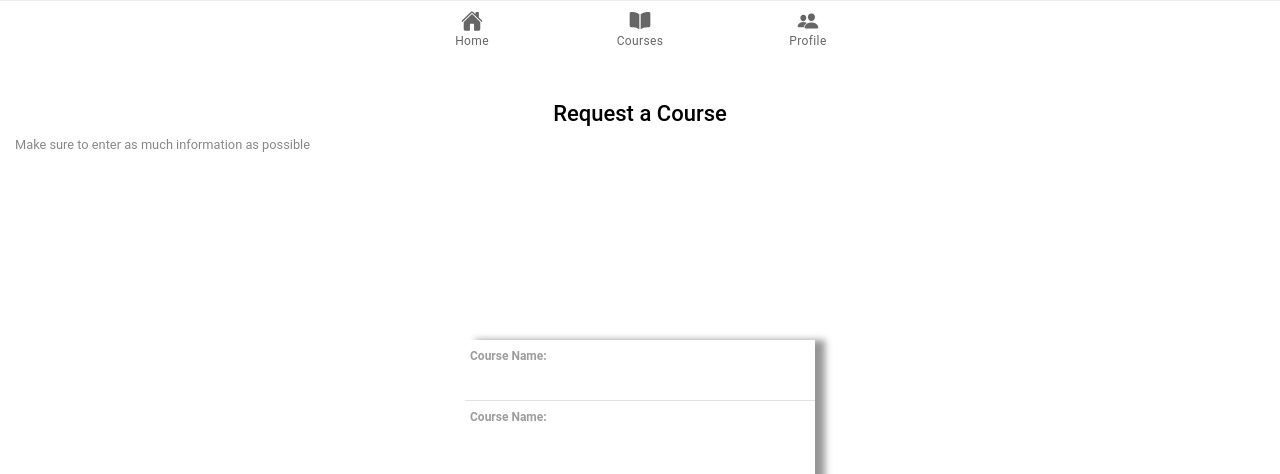
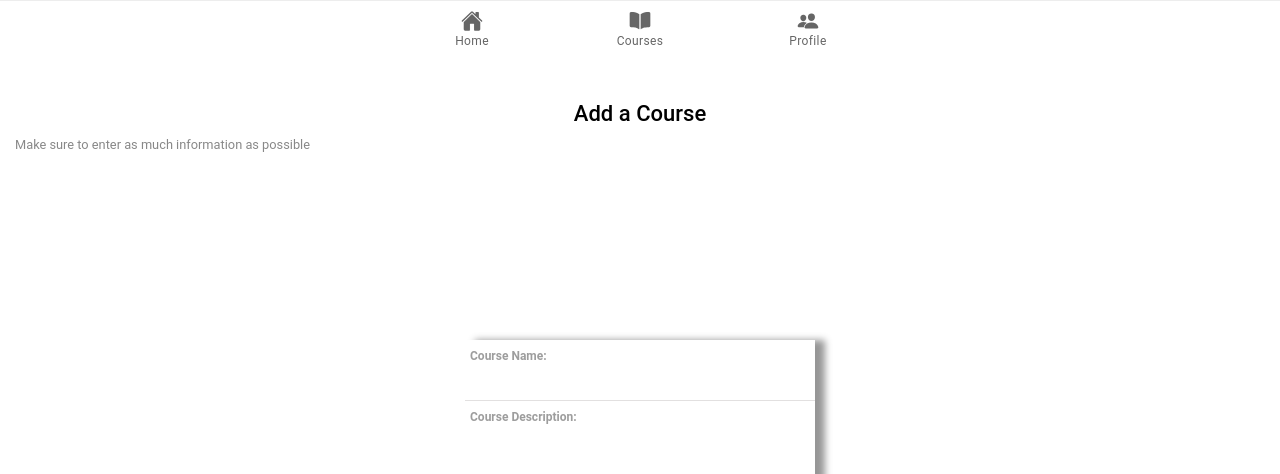
Before and after one commit to alasad311/TeacherApp, a React (Create React App) app: page /newcourse in a window 1280 px wide. Shown: the top 474 px of the page. Built offline with nearby package versions, Linux system fonts and the light colour scheme; no server answers; the database is empty; sample sign-in values are in the browser's storage.

Commit message:
Resolve misleading and spelling mistakes

```diff
--- a/src/pages/Tab1.tsx
+++ b/src/pages/Tab1.tsx
@@ -65,7 +65,7 @@ const ControlButtons = () => {
   }
   else
   {
-    return <IonButton  expand="full" shape="round" fill="outline" onClick={() => history.push("/teacher/course",0)}>View Program</IonButton>
+    return <IonButton  expand="full" shape="round" fill="outline" onClick={() => history.push("/teacher/courses",0)}>View Program</IonButton>
 
   }
 }
--- a/src/pages/newcourse.tsx
+++ b/src/pages/newcourse.tsx
@@ -78,7 +78,7 @@ useEffect(() => {
   return (
     <IonApp  class="tabContent requestTab">
       <IonContent className="requestContent">
-        <h3 className="requestHeader">Request a Course</h3>
+        <h3 className="requestHeader">Add a Course</h3>
         <p>Make sure to enter as much information as possible</p>
           <IonGrid className="gridShadow">
               <IonRow justify-content-center align-items-end >
@@ -89,7 +89,7 @@ useEffect(() => {
               </IonRow>
               <IonRow justify-content-center align-items-end >
                     <IonCol col-3 class="registerFieldDesign">
-                      <IonLabel class="labelC">Course Name:</IonLabel>
+                      <IonLabel class="labelC">Course Description:</IonLabel>
                       <IonTextarea  className="inputBorder"/>
                     </IonCol>
               </IonRow>
```
